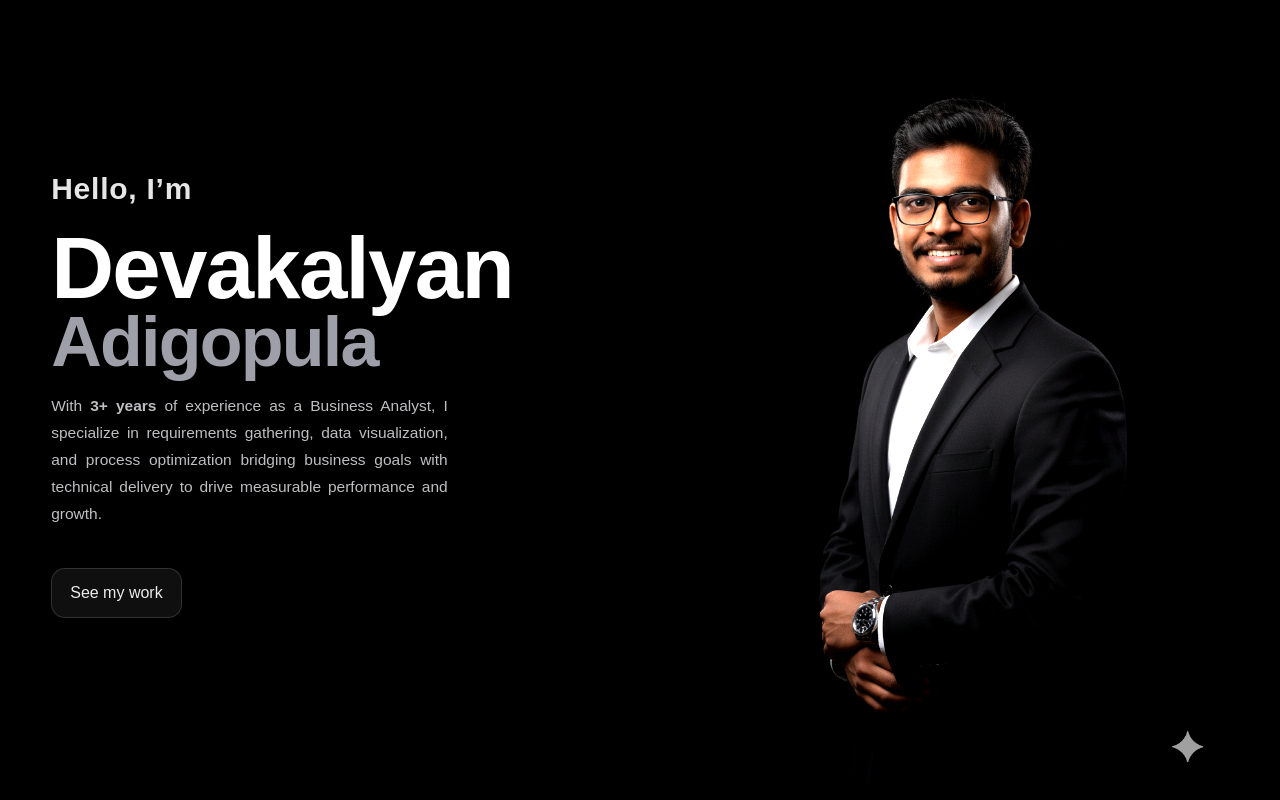
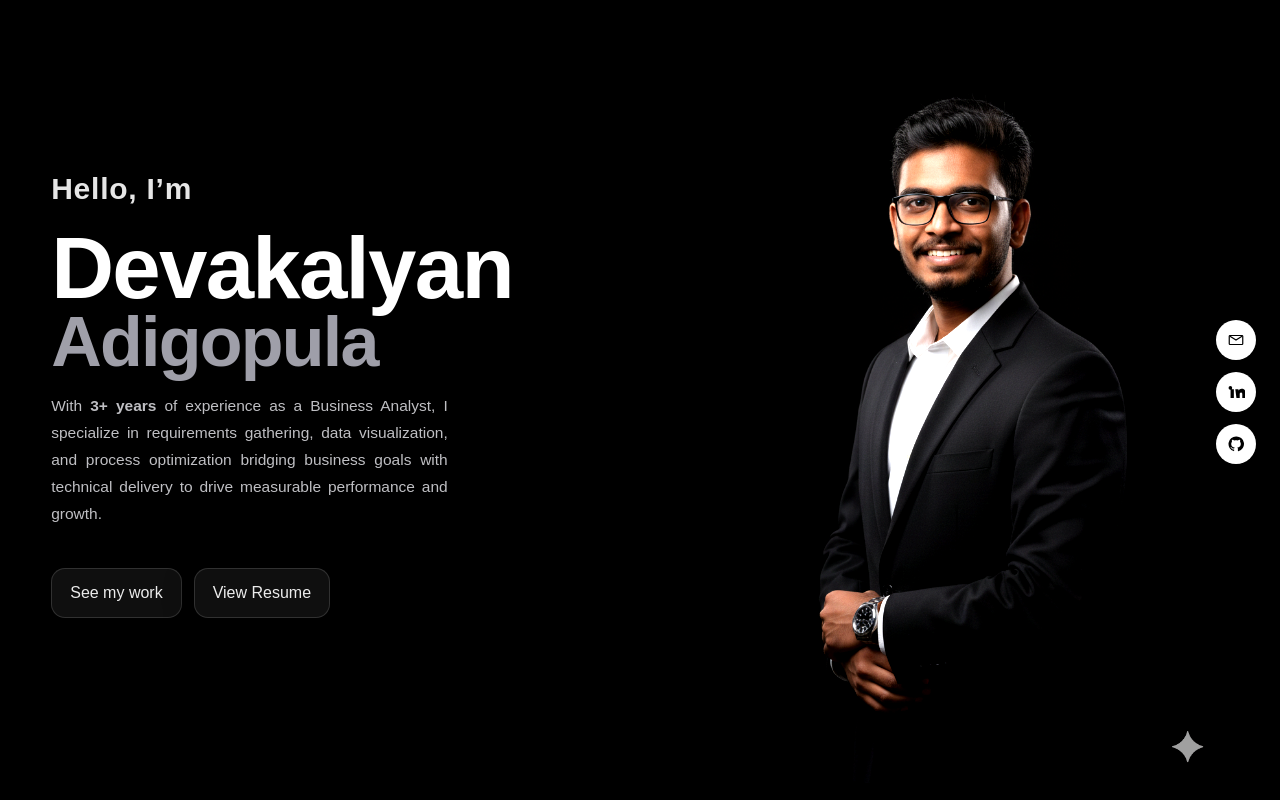
Before and after one commit to kalyanL16/kalyan-portfolio, a Next.js app: page / in a window 1280 px wide. Built offline with nearby package versions, Linux system fonts and the light colour scheme.

Commit message:
Hero: add Resume button + floating socials (no other changes)

```diff
--- a/components/Hero.tsx
+++ b/components/Hero.tsx
@@ -74,18 +74,27 @@ export default function Hero() {
             technical delivery to drive measurable performance and growth.
           </p>
 
-          {/* Minimal Premium CTA */}
-          <div className="mt-10">
+          {/* Minimal Premium CTAs (added Resume beside See my work) */}
+          <div className="mt-10 flex flex-wrap gap-3">
             <Link href="/projects" className="btn-premium">
-              See my work
+              <span className="label">See my work</span>
             </Link>
+            <a
+              href="/Deva_Business_Analyst_Resume.pdf"
+              target="_blank"
+              rel="noopener noreferrer"
+              className="btn-premium"
+            >
+              <span className="label">View Resume</span>
+            </a>
           </div>
         </div>
 
         {/* RIGHT — Portrait */}
         <div className="relative flex items-center justify-center">
-            {/* neutral, no gradient glow (keeps depth without tint) */}
-            <div className="absolute z-0 h-[85%] w-[85%] rounded-full bg-white/[0.06] blur-[70px] opacity-60" />          <div ref={imgRef} className="relative z-10">
+          {/* neutral, no gradient glow (keeps depth without tint) */}
+          <div className="absolute z-0 h-[85%] w-[85%] rounded-full bg-white/[0.06] blur-[70px] opacity-60" />
+          <div ref={imgRef} className="relative z-10">
             <Image
               src="/hero-kalyan.png"
               alt="Devakalyan Adigopula"
@@ -100,6 +109,50 @@ export default function Hero() {
           </div>
         </div>
       </div>
+
+      {/* Floating socials (desktop only) */}
+      <div className="hidden md:flex flex-col gap-3 absolute right-6 top-1/2 -translate-y-1/2 z-20">
+        {/* Email */}
+        <a
+          href="mailto:devakalyan242@gmail.com"
+          aria-label="Email"
+          title="Email"
+          className="h-10 w-10 grid place-items-center rounded-full bg-white text-black shadow hover:bg-white/90 transition"
+        >
+          <svg width="18" height="18" viewBox="0 0 24 24" fill="none">
+            <path d="M4 6h16a1 1 0 0 1 1 1v10a1 1 0 0 1-1 1H4a1 1 0 0 1-1-1V7a1 1 0 0 1 1-1Z" stroke="currentColor" strokeWidth="1.6" />
+            <path d="m4 7 8 5 8-5" stroke="currentColor" strokeWidth="1.6" />
+          </svg>
+        </a>
+
+        {/* LinkedIn — update with your actual profile if needed */}
+        <a
+          href="https://linkedin.com/in/"
+          target="_blank"
+          rel="noopener noreferrer"
+          aria-label="LinkedIn"
+          title="LinkedIn"
+          className="h-10 w-10 grid place-items-center rounded-full bg-white text-black shadow hover:bg-white/90 transition"
+        >
+          <svg width="18" height="18" viewBox="0 0 24 24" fill="currentColor" aria-hidden>
+            <path d="M6.94 6.5A2.44 2.44 0 1 1 4.5 4.06 2.44 2.44 0 0 1 6.94 6.5M4.75 8.33h4.4V20h-4.4zM11.07 8.33h4.22v1.58h.06a4.63 4.63 0 0 1 4.16-2.29c4.45 0 5.27 2.93 5.27 6.73V20h-4.4v-4.8c0-1.14 0-2.6-1.58-2.6s-1.83 1.23-1.83 2.52V20h-4.4z"/>
+          </svg>
+        </a>
+
+        {/* GitHub */}
+        <a
+          href="https://github.com/kalyanL16"
+          target="_blank"
+          rel="noopener noreferrer"
+          aria-label="GitHub"
+          title="GitHub"
+          className="h-10 w-10 grid place-items-center rounded-full bg-white text-black shadow hover:bg-white/90 transition"
+        >
+          <svg width="18" height="18" viewBox="0 0 24 24" fill="currentColor" aria-hidden>
+            <path d="M12 2a10 10 0 0 0-3.16 19.49c.5.09.68-.22.68-.49v-1.71c-2.78.6-3.36-1.19-3.36-1.19c-.45-1.15-1.11-1.46-1.11-1.46c-.9-.62.07-.61.07-.61c1 .07 1.53 1.03 1.53 1.03c.89 1.53 2.34 1.09 2.91.83c.09-.65.35-1.09.63-1.34c-2.22-.25-4.56-1.11-4.56-4.95c0-1.09.39-1.98 1.03-2.68c-.1-.25-.45-1.27.1-2.64c0 0 .84-.27 2.75 1.02c.8-.22 1.66-.33 2.51-.33s1.71.11 2.51.33c1.91-1.29 2.75-1.02 2.75-1.02c.55 1.37.2 2.39.1 2.64c.64.7 1.03 1.59 1.03 2.68c0 3.85-2.34 4.69-4.57 4.94c.36.31.68.92.68 1.86v2.76c0 .27.18 .59.69 .49A10 10 0 0 0 12 2z"/>
+          </svg>
+        </a>
+      </div>
     </section>
   );
 }
```
Also changed, not shown: 1 other file (tests, documents, lock files or other folders).
